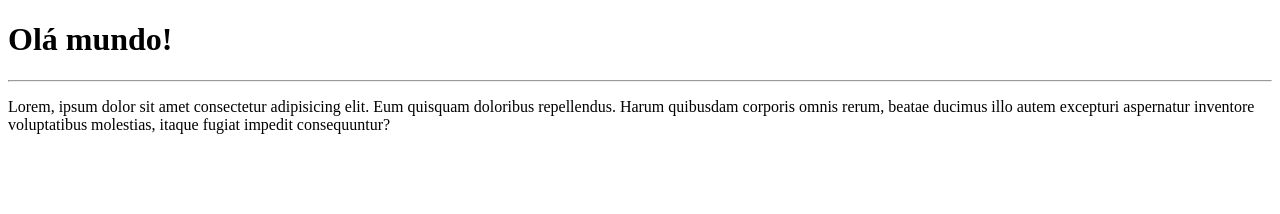
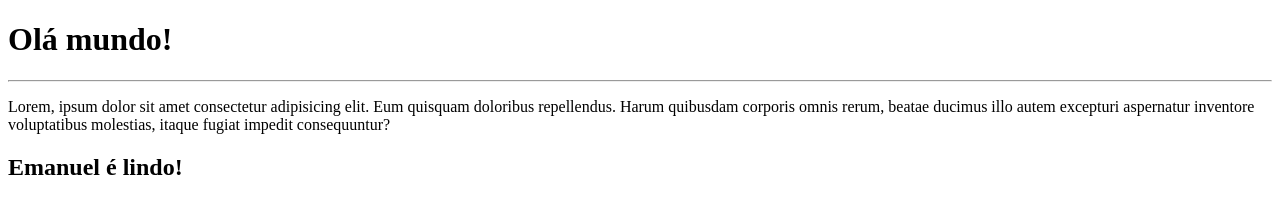
Before and after one commit to Emanuelgama123/Ola-mundo, a plain HTML site: page SITE-EXEMPLO/index.html in a window 1280 px wide. Drawn offline with Linux system fonts and the light colour scheme.

Commit message:
adicionei um h2

```diff
--- a/SITE-EXEMPLO/index.html
+++ b/SITE-EXEMPLO/index.html
@@ -11,5 +11,7 @@
 <hr>
 
     <p>Lorem, ipsum dolor sit amet consectetur adipisicing elit. Eum quisquam doloribus repellendus. Harum quibusdam corporis omnis rerum, beatae ducimus illo autem excepturi aspernatur inventore voluptatibus molestias, itaque fugiat impedit consequuntur?</p>
+
+    <h2>Emanuel é lindo!</h2>
 </body>
 </html>
```
